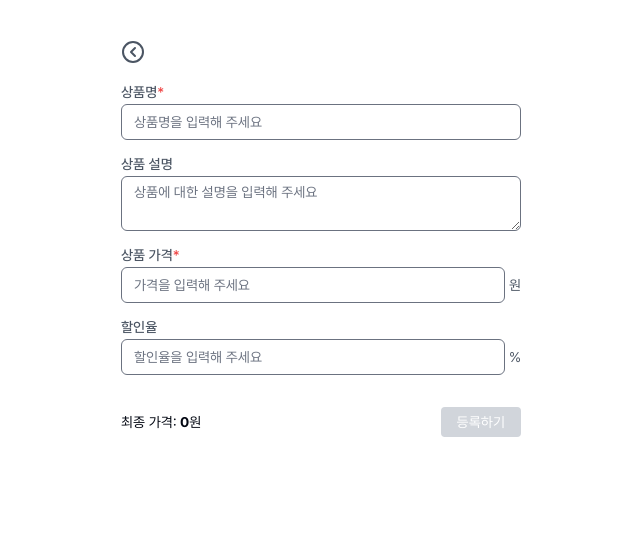
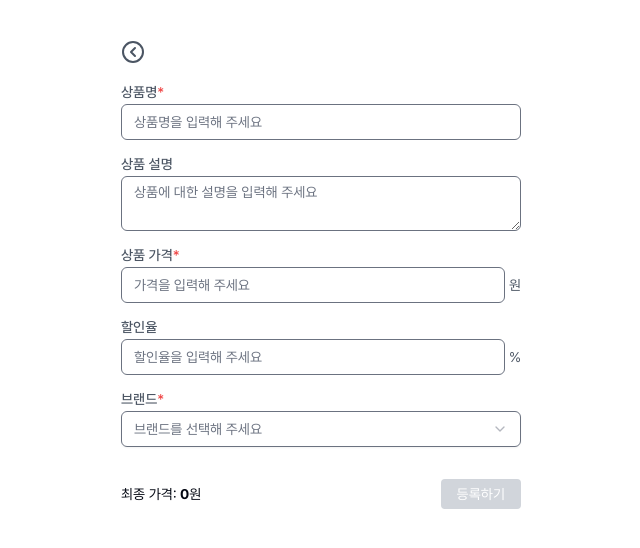
Before and after one commit to eunbinnie/weebur-coding-test, a Next.js app: page /products/new in a window 1280 px wide. Shown: the top 548 px of the page, without its empty margins (319-959 px from the left). Built offline with nearby package versions, Linux system fonts and the light colour scheme.

Commit message:
refactor: 브랜드 select 구현 및 최종 가격 계산식 수정

```diff
--- /dev/null
+++ b/src/app/products/new/_components/BrandSelect.tsx
@@ -0,0 +1,60 @@
+import type { Control, FieldErrors } from 'react-hook-form';
+import { Controller } from 'react-hook-form';
+
+import type { AddProductInput } from '@/schemas/product.schema';
+
+import InputWrapper from '@/components/InputWrapper';
+import {
+  Select,
+  SelectContent,
+  SelectGroup,
+  SelectItem,
+  SelectLabel,
+  SelectTrigger,
+  SelectValue,
+} from '@/components/ui/select';
+
+import { BRANDS } from '../../_constants/products';
+
+interface BrandSelectProps {
+  errors: FieldErrors<AddProductInput>;
+  control: Control<AddProductInput>;
+}
+
+const BrandSelect = ({ errors, control }: BrandSelectProps) => {
+  return (
+    <InputWrapper
+      label='브랜드'
+      htmlFor='brand'
+      error={!!errors.brand}
+      errorMessage={errors.brand?.message}
+      required
+    >
+      <Controller
+        control={control}
+        name='brand'
+        render={({ field }) => (
+          <Select value={field.value ?? ''} onValueChange={field.onChange}>
+            <SelectTrigger className='border-gray-500 py-1 leading-[1.6] text-black outline-none placeholder:text-gray-500 focus-visible:ring-1 focus-visible:ring-gray-300'>
+              <SelectValue placeholder='브랜드를 선택해 주세요' />
+            </SelectTrigger>
+            <SelectContent>
+              <SelectGroup>
+                <SelectLabel className='text-xs font-medium text-gray-500'>
+                  브랜드
+                </SelectLabel>
+                {BRANDS.map((item) => (
+                  <SelectItem key={item.value} value={item.value}>
+                    {item.label}
+                  </SelectItem>
+                ))}
+              </SelectGroup>
+            </SelectContent>
+          </Select>
+        )}
+      />
+    </InputWrapper>
+  );
+};
+
+export default BrandSelect;
--- a/src/app/products/new/_components/NewProductForm.tsx
+++ b/src/app/products/new/_components/NewProductForm.tsx
@@ -9,24 +9,9 @@ import { zodResolver } from '@hookform/resolvers/zod';
 
 import { formatNumberWithCommas } from '@/lib/utils/number';
 
-import type { AddProductRequestBody } from '@/types/products.types';
+import Button from '@/components/Button';
 
-import Button from '@/components/Button';
-import Input from '@/components/Input';
-import InputWrapper from '@/components/InputWrapper';
-import Textarea from '@/components/Textarea';
-import {
-  Select,
-  SelectContent,
-  SelectGroup,
-  SelectItem,
-  SelectLabel,
-  SelectTrigger,
-  SelectValue,
-} from '@/components/ui/select';
-
-import { BRANDS } from '../../_constants/products';
-
+import BrandSelect from './BrandSelect';
 import DescriptionTextarea from './DescriptionTextarea';
 import NumberInput from './NumberInput';
 import TitleInput from './TitleInput';
@@ -36,6 +21,7 @@ const NewProductForm = () => {
     register,
     handleSubmit,
     watch,
+    control,
     formState: { errors, isValid },
   } = useForm<AddProductInput>({
     mode: 'onChange',
@@ -45,7 +31,9 @@ const NewProductForm = () => {
   const price = watch('price') || 0; // 상품 가격
   const discountPercentage = watch('discountPercentage') || 0; // 할인율
 
-  const finalPrice = price - (price * (discountPercentage || 0)) / 100; // 할인 적용된 최종 가격
+  const finalPrice = Math.floor(
+    price - (price * (discountPercentage || 0)) / 100,
+  ); // 할인 적용된 최종 가격
 
   const onSubmit: SubmitHandler<AddProductInput> = (data) => {
     const formData = { ...data };
@@ -57,7 +45,6 @@ const NewProductForm = () => {
     if (!formData.discountPercentage || formData.discountPercentage === 0) {
       delete formData.discountPercentage;
     }
-    console.log(formData);
   };
 
   return (
@@ -81,33 +68,7 @@ const NewProductForm = () => {
         placeholder='할인율을 입력해 주세요'
         unit='%'
       />
-
-      {/* 브랜드 */}
-      {/* <InputWrapper
-        label='브랜드'
-        htmlFor='brand'
-        error={!!errors.brand}
-        errorMessage={errors.brand?.message}
-        required
-      >
-        <Select>
-          <SelectTrigger className='border-gray-500 py-1 leading-[1.6] text-black outline-none placeholder:text-gray-500 focus-visible:ring-1 focus-visible:ring-gray-300'>
-            <SelectValue placeholder='브랜드를 선택하세요' />
-          </SelectTrigger>
-          <SelectContent>
-            <SelectGroup>
-              <SelectLabel className='text-xs font-medium text-gray-500'>
-                브랜드
-              </SelectLabel>
-              {BRANDS.map((item) => (
-                <SelectItem key={item.value} value={item.value}>
-                  {item.label}
-                </SelectItem>
-              ))}
-            </SelectGroup>
-          </SelectContent>
-        </Select>
-      </InputWrapper> */}
+      <BrandSelect errors={errors} control={control} />
       <div className='flex items-center justify-between pt-5'>
         <p className='text-sm'>
           최종 가격:{' '}
--- a/src/schemas/product.schema.ts
+++ b/src/schemas/product.schema.ts
@@ -1,3 +1,4 @@
+import { BRANDS } from '@/app/products/_constants/products';
 import { z } from 'zod';
 
 export const addProductSchema = z.object({
@@ -14,7 +15,14 @@ export const addProductSchema = z.object({
     .number()
     .max(100, { message: '할인율은 100% 이하여야 합니다.' })
     .optional(),
-  // brand: z.string().min(1, { message: '브랜드를 입력해주세요.' }),
+  brand: z.string().refine(
+    (val) => {
+      return BRANDS.some((brand) => brand.value === val);
+    },
+    {
+      message: '브랜드를 선택해 주세요.',
+    },
+  ),
 });
 
 export type AddProductInput = z.infer<typeof addProductSchema>;
```
